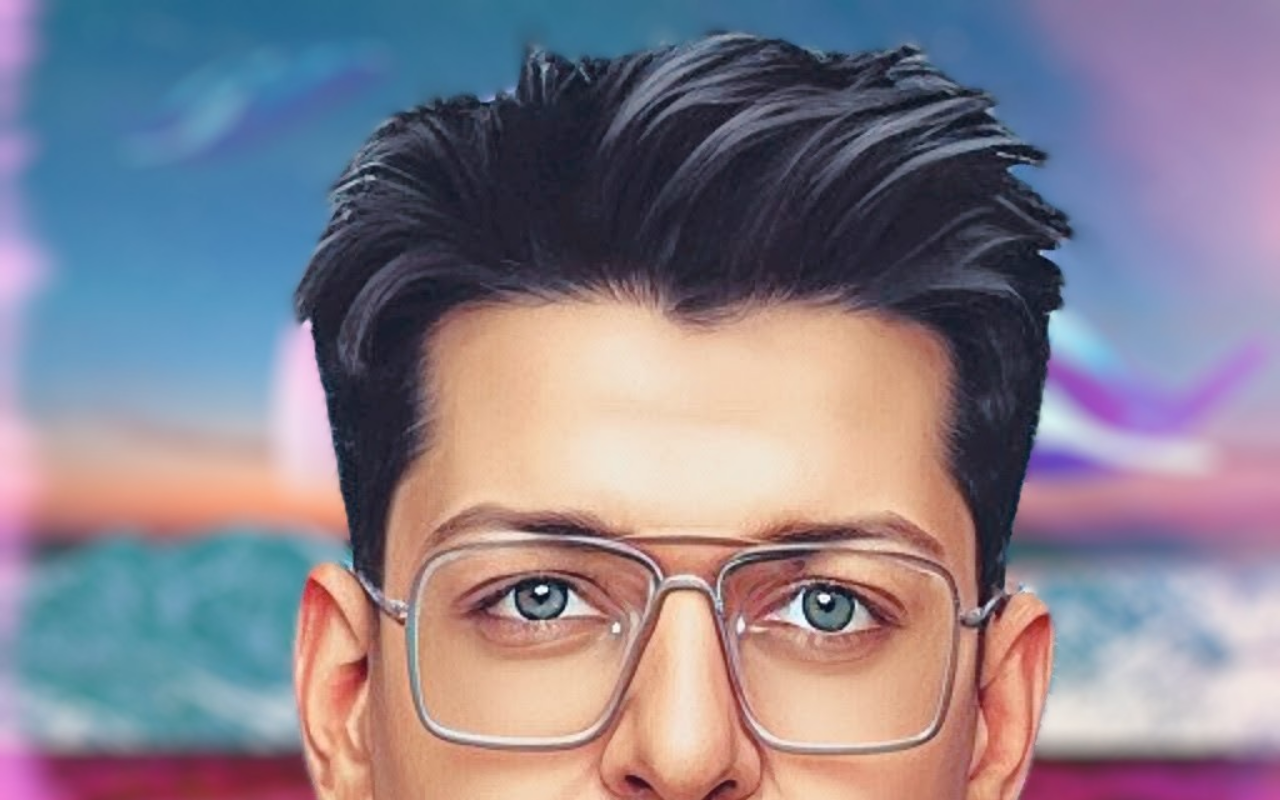
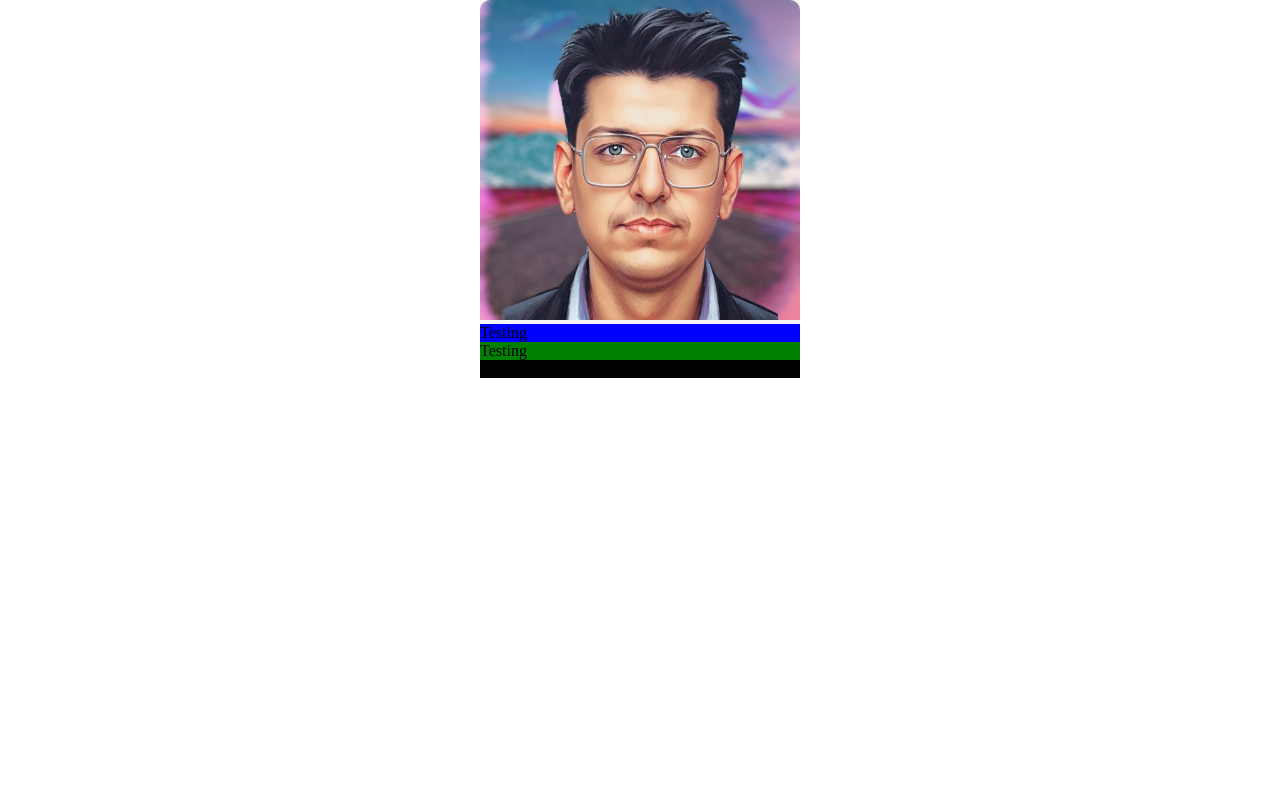
Before and after one commit to prashantbhudwal/proj__businessCard-solo, a React (Vite) app: page / in a window 1280 px wide. Shown: the top 800 px of the page. Built offline with nearby package versions, Linux system fonts and the light colour scheme.

Commit message:
Create a basic component structure

```diff
--- a/src/App.tsx
+++ b/src/App.tsx
@@ -1,10 +1,13 @@
 import HeroImage from "./HeroImage";
 import styled from "@emotion/styled";
-import { Global, css } from "@emotion/react";
+import { Global } from "@emotion/react";
 import globalStyles from "./globalStyle";
+import Footer from "./assets/Footer";
+import MainSection from "./MainContainer";
 
 const AppContainer = styled.div`
-  background-color: whitesmoke;
+  background-color: whitesmoke; //TODO: Remove later
+  max-width: 320px;
 `;
 
 export default function App() {
@@ -12,6 +15,8 @@ export default function App() {
     <AppContainer>
       <Global styles={globalStyles} />
       <HeroImage />
+      <MainSection />
+      <Footer />
     </AppContainer>
   );
 }
--- /dev/null
+++ b/src/DetailedContent.tsx
@@ -0,0 +1,7 @@
+import styled from "@emotion/styled";
+const StyledDetailedContent = styled.div`
+  background-color: green;
+`;
+export default function DetailedContent() {
+  return <StyledDetailedContent>Testing</StyledDetailedContent>;
+}
--- /dev/null
+++ b/src/HeroContent.tsx
@@ -0,0 +1,8 @@
+import styled from "@emotion/styled";
+
+const StyledHeroContent = styled.div`
+  background-color: blue;
+`;
+export default function HeroContent() {
+  return <StyledHeroContent>Testing</StyledHeroContent>;
+}
--- a/src/HeroImage.tsx
+++ b/src/HeroImage.tsx
@@ -2,6 +2,8 @@ import styled from "@emotion/styled";
 
 const Image = styled.img`
   width: 100%;
+  height: 100%;
+  border-radius: 10px 10px 0px 0px;
 `;
 
 export default function HeroImage() {
--- /dev/null
+++ b/src/MainContainer.tsx
@@ -0,0 +1,16 @@
+import styled from "@emotion/styled";
+import DetailedContent from "./DetailedContent";
+import HeroContent from "./HeroContent";
+
+const MainContainer = styled.div`
+  background: #1a1b21;
+`;
+
+export default function MainSection() {
+  return (
+    <MainContainer>
+      <HeroContent/>
+      <DetailedContent/>
+    </MainContainer>
+  );
+}
--- /dev/null
+++ b/src/assets/Footer.tsx
@@ -0,0 +1,9 @@
+import styled from "@emotion/styled";
+
+const StyledFooter = styled.div`
+  background-color: black;
+`;
+
+export default function Footer() {
+  return <StyledFooter>Testing</StyledFooter>;
+}
--- a/src/globalStyle.tsx
+++ b/src/globalStyle.tsx
@@ -5,8 +5,11 @@ const globalStyles = css`
     padding: 0;
   }
   body {
+    min-height: 100vh;
     margin: 0;
     padding: 0;
+    display: flex;
+    justify-content: center;
   }
 `;
 
```
